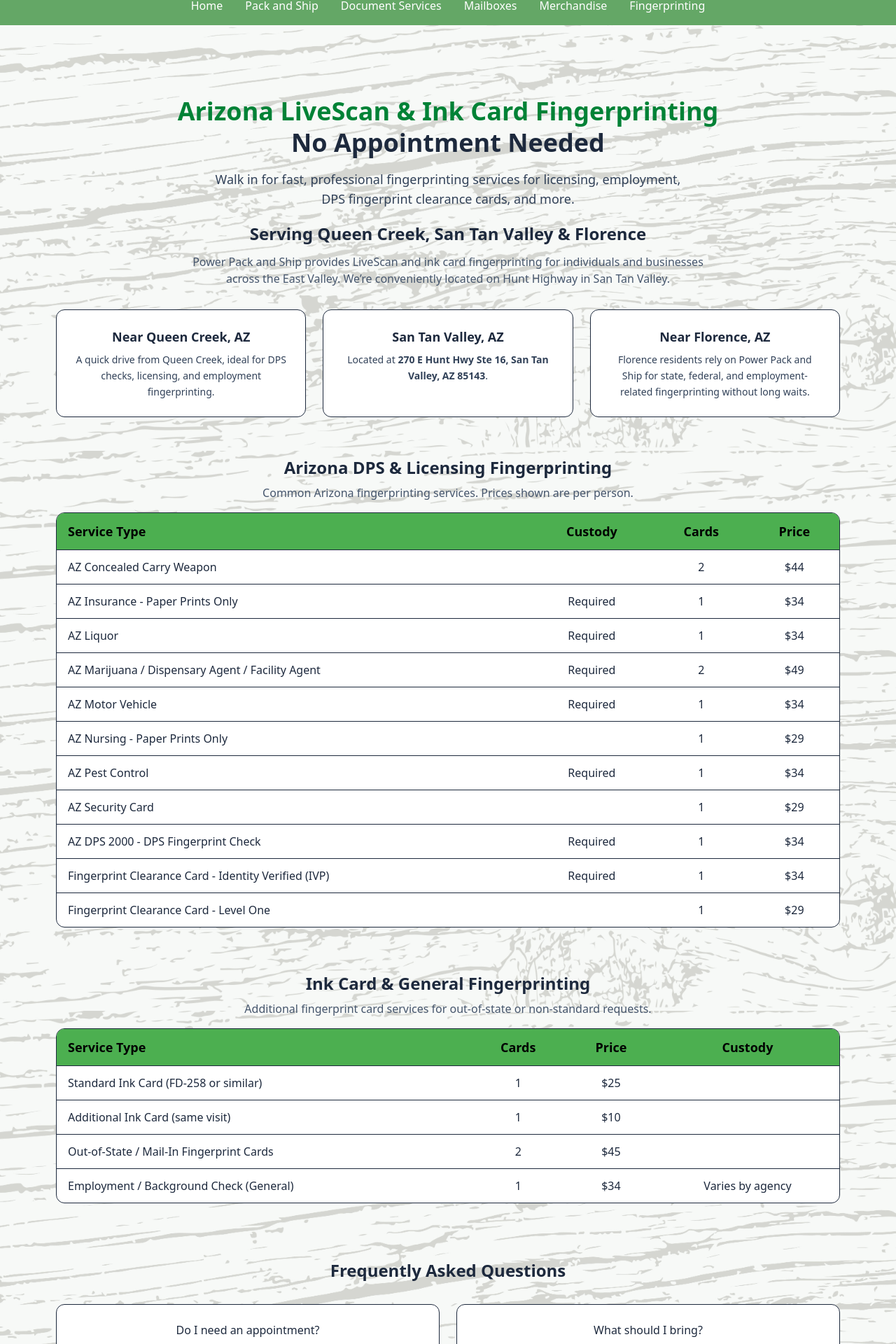
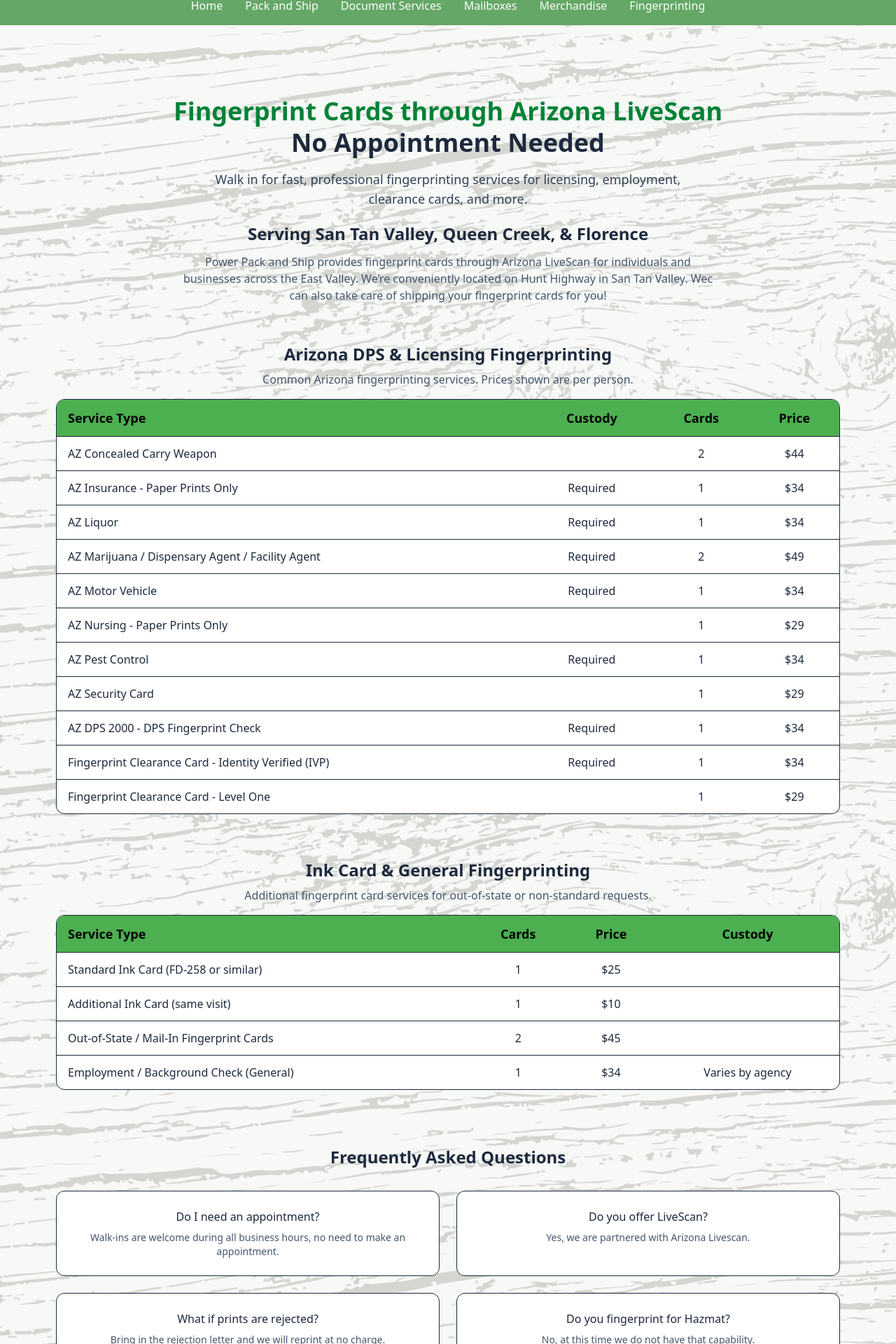
Before and after one commit to JoeCool-Engineer/powerPackNShip, a React (Vite) app: page /fingerprint in a window 1280 px wide. Shown: the part 156-2076 px from the top of the page at 70% size. Built offline with nearby package versions, Linux system fonts and the light colour scheme.

Commit message:
Corrected Content on Fingerprint Page

```diff
--- a/src/config/holidays.json
+++ b/src/config/holidays.json
@@ -25,12 +25,12 @@
     "adjustedHours": "Closed"
   },
   {
-    "date": "2025-11-15",
+    "date": "2025-12-24",
     "label": "Christmas Eve",
     "adjustedHours": "9:00 AM - 1:00 PM"
   },
   {
-    "date": "2025-11-16",
+    "date": "2025-12-25",
     "label": "Christmas Day",
     "adjustedHours": "Closed"
   },
--- a/src/pages/Fingerprint.jsx
+++ b/src/pages/Fingerprint.jsx
@@ -19,54 +19,27 @@ export default function FingerprintingPricingPage() {
         {/* Hero / Intro (space reduced by 50%) */}
         <section className="mx-auto max-w-6xl px-4 py-5 text-center">
           <h1 className="text-3xl font-bold md:text-4xl text-green-700 leading-tight">
-            Arizona LiveScan & Ink Card Fingerprinting
+            Fingerprint Cards through Arizona LiveScan
             <br className="hidden md:block" />
             <span className="text-slate-800 block md:inline"> No Appointment Needed</span>
           </h1>
 
           <p className="mt-4 text-base md:text-lg text-slate-700 max-w-2xl mx-auto">
-            Walk in for fast, professional fingerprinting services for licensing, employment, DPS
-            fingerprint clearance cards, and more.
+            Walk in for fast, professional fingerprinting services for licensing, employment, clearance cards, and more.
           </p>
         </section>
 
         {/* City Coverage */}
         <section className="mx-auto max-w-6xl px-4 pb-6 text-center">
           <h2 className="text-xl md:text-2xl font-semibold">
-            Serving Queen Creek, San Tan Valley & Florence
+            Serving San Tan Valley, Queen Creek, & Florence
           </h2>
 
           <p className="mt-3 text-sm md:text-base text-slate-600 max-w-3xl mx-auto">
-            Power Pack and Ship provides LiveScan and ink card fingerprinting for individuals and
-            businesses across the East Valley. We’re conveniently located on Hunt Highway in San Tan Valley.
+            Power Pack and Ship provides fingerprint cards through Arizona LiveScan for individuals and
+            businesses across the East Valley. We’re conveniently located on Hunt Highway in San Tan Valley. Wec can also take care of
+            shipping your fingerprint cards for you!
           </p>
-
-          <div className="mt-8 grid grid-cols-1 md:grid-cols-3 gap-6">
-            {/* Queen Creek */}
-            <div className="rounded-xl border bg-white p-5 md:p-6 text-center">
-              <h3 className="text-lg font-semibold">Near Queen Creek, AZ</h3>
-              <p className="mt-2 text-sm text-slate-700 leading-relaxed">
-                A quick drive from Queen Creek, ideal for DPS checks, licensing, and employment fingerprinting.
-              </p>
-            </div>
-
-            {/* San Tan Valley */}
-            <div className="rounded-xl border bg-white p-5 md:p-6 text-center">
-              <h3 className="text-lg font-semibold">San Tan Valley, AZ</h3>
-              <p className="mt-2 text-sm text-slate-700 leading-relaxed">
-                Located at <strong>270 E Hunt Hwy Ste 16, San Tan Valley, AZ 85143</strong>.
-              </p>
-            </div>
-
-            {/* Florence */}
-            <div className="rounded-xl border bg-white p-5 md:p-6 text-center">
-              <h3 className="text-lg font-semibold">Near Florence, AZ</h3>
-              <p className="mt-2 text-sm text-slate-700 leading-relaxed">
-                Florence residents rely on Power Pack and Ship for state, federal,
-                and employment-related fingerprinting without long waits.
-              </p>
-            </div>
-          </div>
         </section>
 
         {/* PRIMARY SERVICES TABLE */}
@@ -149,10 +122,12 @@ export default function FingerprintingPricingPage() {
 
           <div className="mt-8 grid grid-cols-1 md:grid-cols-2 gap-6">
             {[
-              { q: "Do I need an appointment?", a: "Walk-ins are welcome during all business hours." },
-              { q: "What should I bring?", a: "A government-issued ID and any fingerprint paperwork." },
-              { q: "Do you offer LiveScan?", a: "Yes—availability varies by agency requirements." },
-              { q: "What if prints are rejected?", a: "We reprint at no charge for 30 days." }
+              { q: "Do I need an appointment?", a: "Walk-ins are welcome during all business hours, no need to make an appointment." },
+              { q: "Do you offer LiveScan?", a: "Yes, we are partnered with Arizona Livescan." },
+              { q: "What if prints are rejected?", a: "Bring in the rejection letter and we will reprint at no charge." },
+              { q: "Do you fingerprint for Hazmat?", a: "No, at  this time we do not have that capability." },
+              { q: "Can you electronically send in my fingerprints to the organization?", a: "No, we cannot. We print the fingerprint cards and depending on what is required, we can mail them in for you or you can hand them in." },
+              { q: "What should I bring?", a: "Bring your government-issued ID  and the paperwork that tells you what type of fingerprints are required. Power Pack and Ship cannot determin what type of fingerprints you need as each organization has different requirements." },
             ].map((item) => (
               <div key={item.q} className="rounded-xl border bg-white p-5 md:p-6">
                 <h4 className="font-medium">{item.q}</h4>
```
